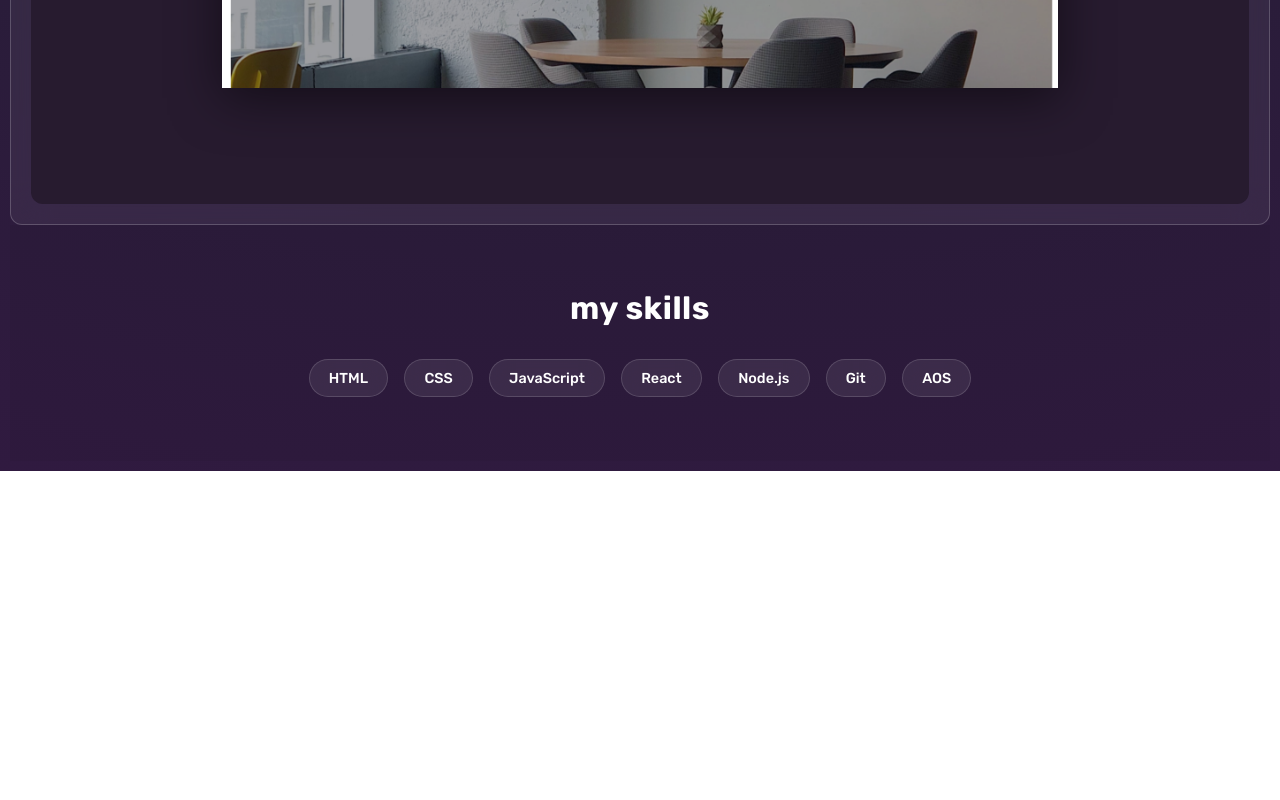
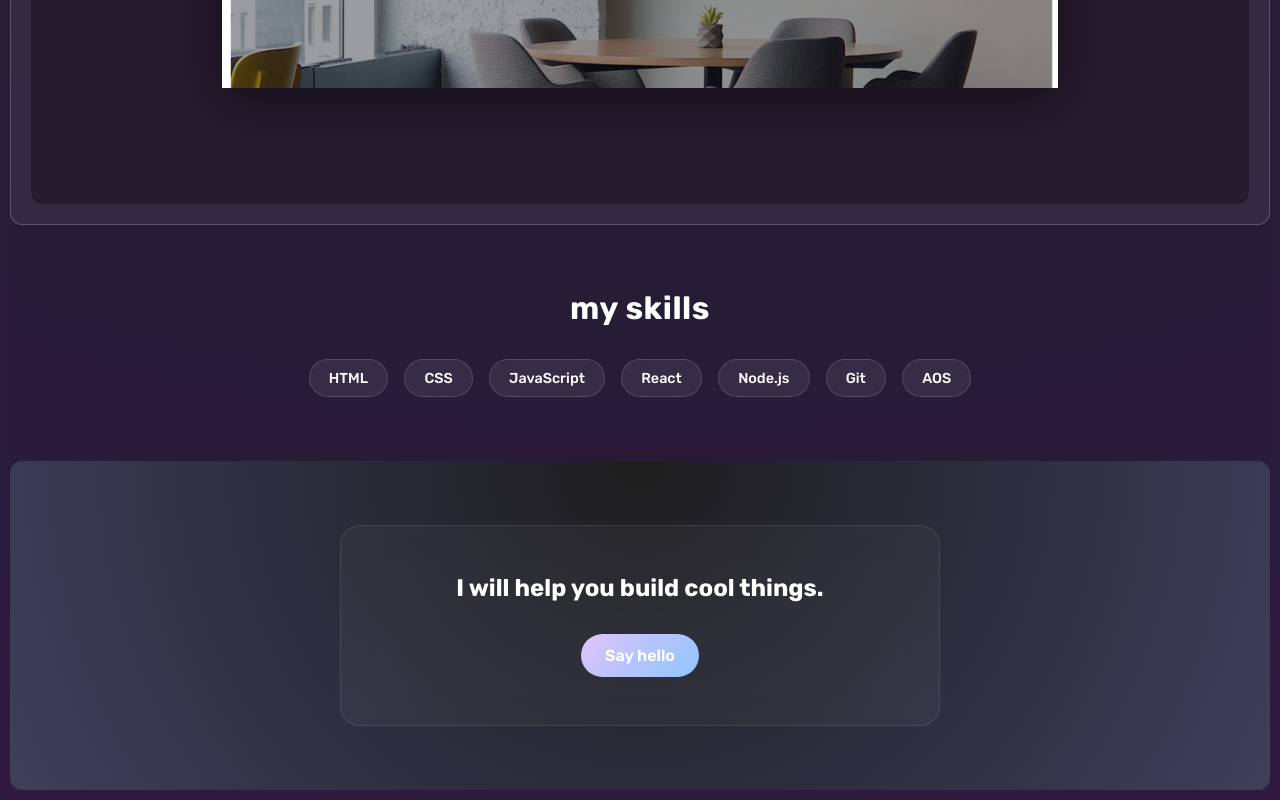
Before and after one commit to kattyd/katrina-diretnan, a React (Vite) app: page /tech in a window 1280 px wide. Shown: the part 4137-4937 px from the top of the page. Before the commit the page ends 4608 px from the top, so only its background shows below. Built offline with nearby package versions, Linux system fonts and the light colour scheme.

Commit message:
added tech cta

```diff
--- a/src/pages/TechView.jsx
+++ b/src/pages/TechView.jsx
@@ -71,7 +71,12 @@ const TechView = () => {
                             ))}
                         </div>
                 </section>
-                <section id="cta" className="cta"></section>
+                <section id="cta" className="cta-section">
+                    <div className="cta-card">
+                        <h2>I will help you build cool things.</h2>
+                        <a href="mailto:kattydee3@gmail.com" className="cta-btn">Say hello</a>
+                    </div>
+                </section>
             </div>
         </>
     );
--- a/src/styles/tech.css
+++ b/src/styles/tech.css
@@ -94,6 +94,37 @@
   box-shadow: 0 0 25px rgba(199, 76, 191, 0.5), 0 0 45px rgba(45, 45, 179, 0.3);
   transform: scale(1.05);
 }
+.cta-section {
+  padding: 4rem 2rem;
+  text-align: center;
+  background: radial-gradient(circle at top, #1e1e1e, #2d2d3e, #3f3f5a);
+  border-radius: 12px;
+}
+.cta-card {
+  color: #fff;
+  background: rgba(255, 255, 255, 0.04);
+  border: 1px solid rgba(255, 255, 255, 0.1);
+  padding: 3rem;
+  border-radius: 20px;
+  max-width: 600px;
+  margin: 0 auto;
+  backdrop-filter: blur(15px);
+}
+.cta-btn {
+  display: inline-block;
+  margin-top: 2rem;
+  padding: 0.75rem 1.5rem;
+  background: linear-gradient(135deg, #e0c3fc, #8ec5fc);
+  color: #fff;
+  border-radius: 999px;
+  text-decoration: none;
+  font-weight: 600;
+  transition: background 0.3s ease;
+}
+.cta-btn:hover {
+  background: linear-gradient(135deg, #8ec5fc, #e0c3fc);
+  box-shadow: 0 0 20px rgba(199, 76, 191, 0.5);
+}
 
 
 
@@ -115,7 +146,7 @@
         font-size: 1.5rem;
     }
     .p-card img {
-    width: 400px;
+    width: 480px;
     max-width: 100%;
     }
 }
```
